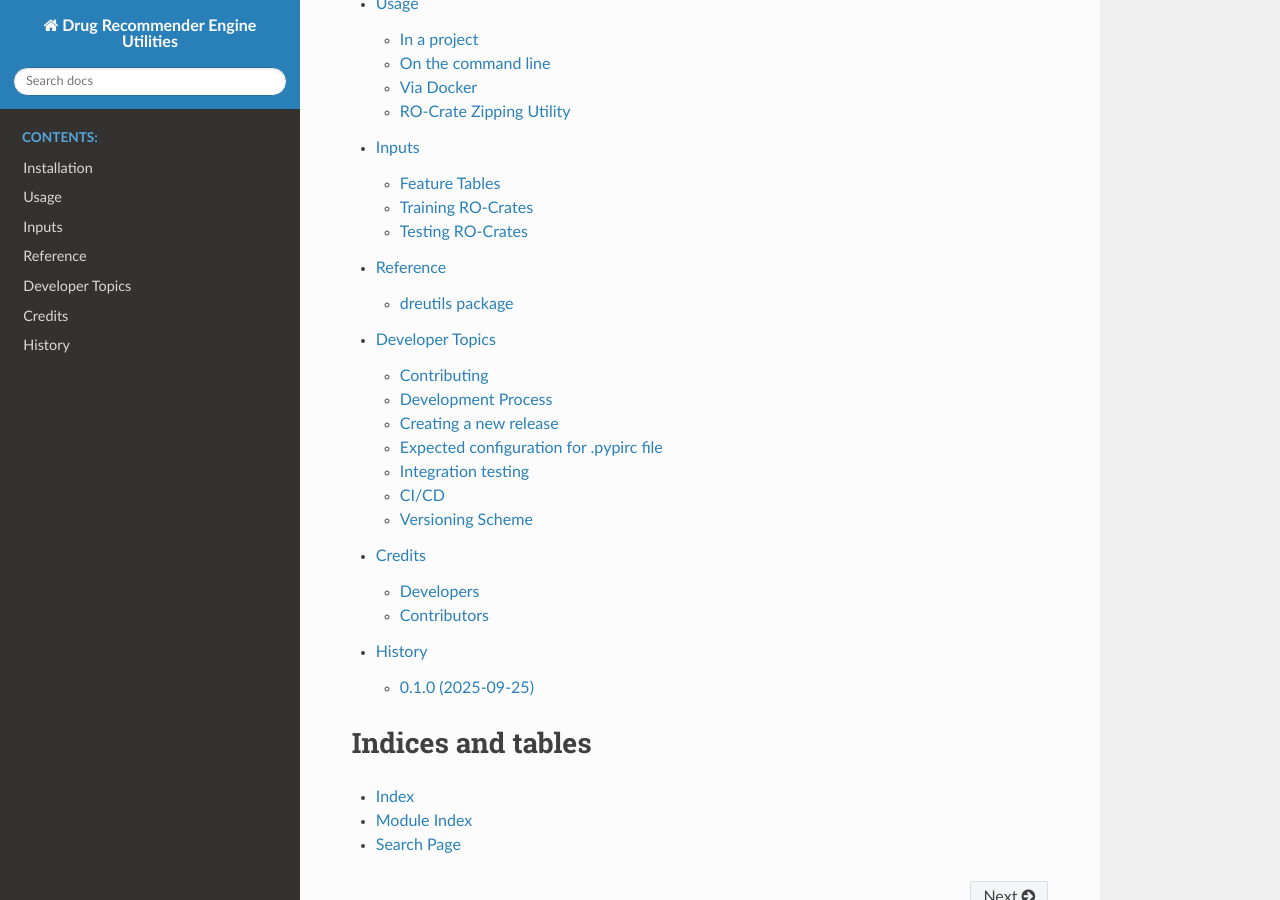
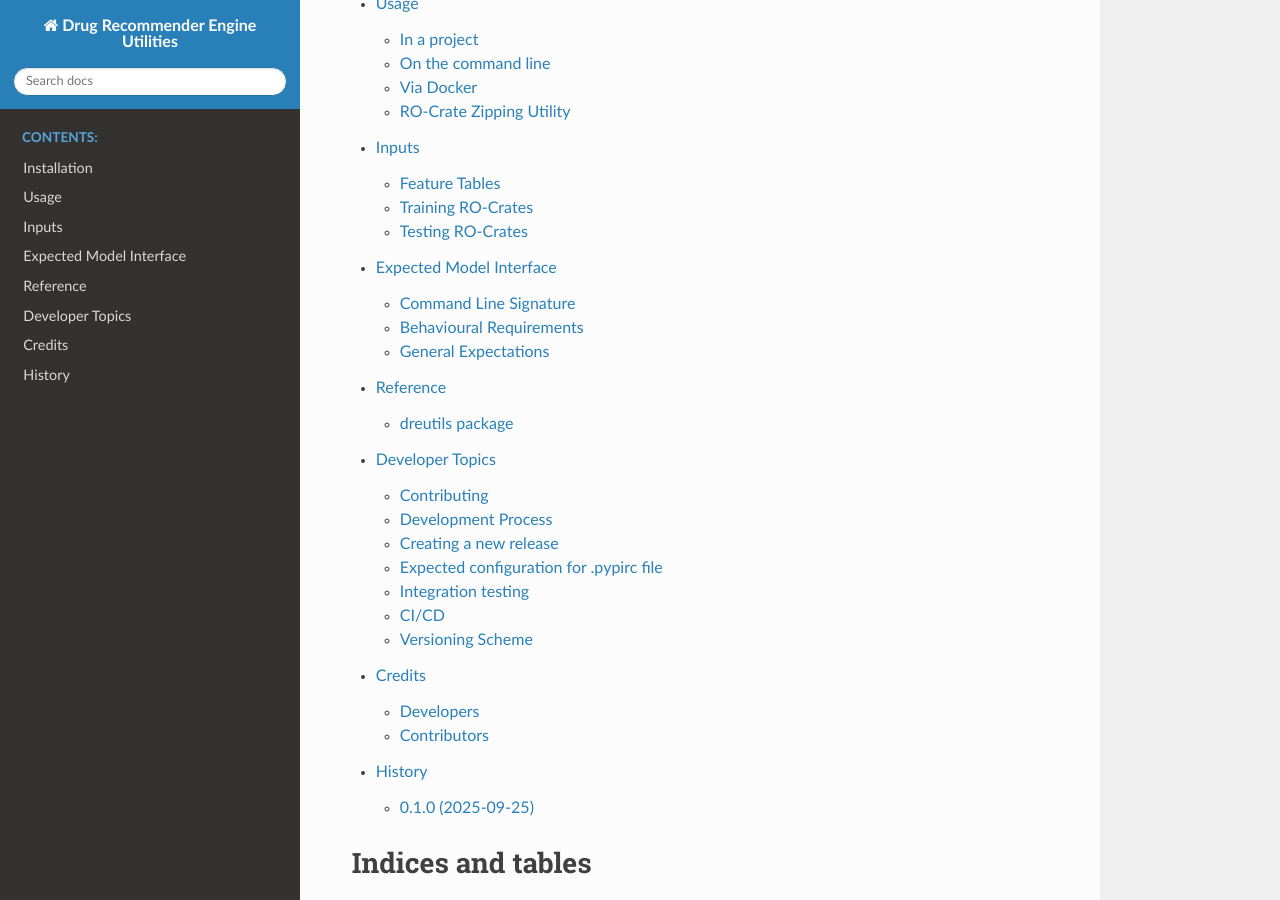
Before and after one commit to digitaltumors/aixport, a Sphinx documentation site: the page built from docs/index.rst, in a window 1280 px wide and 900 px high, scrolled down 397 px. Built offline with Sphinx 7.4.7 and the Read the Docs theme 3.1.0, drawn with Linux system fonts in a browser that asks for light colours; some of the changed lines change nothing that is shown.

Commit message:
Add expected interface documentation

```diff
--- /dev/null
+++ b/docs/expectedmodelinterface.rst
@@ -0,0 +1,86 @@
+============================
+Expected Model Interface
+============================
+
+The benchmark platform invokes algorithm wrappers through a single command line
+interface.  Any model intended for integration MUST implement the arguments and
+behaviours described in this document.
+
+Command Line Signature
+----------------------
+
+.. code-block:: console
+
+   $ ./model_wrapper.py <OUTPUT> --mode {train,test,predict,optimizetrain} \
+        --input_crate </path/to/input_rocrate> \
+        --model </path/to/trained_model_rocrate>
+
+``<OUTPUT>``
+    Destination directory where the implementation writes the output RO-Crate.
+    The folder MUST be created by the model wrapper and contain a valid
+    ``ro-crate-metadata.json`` manifest.
+
+``--mode {train,test,predict,optimizetrain}``
+    Selects the execution flow. ``train`` is resposible for training the model,
+    ``test`` and ``predict`` are synonyms and are responsible for making prediction.
+    ``optimizetrain`` triggers hyperparameter optimization prior to training.
+
+``--input_crate`` ``</path/to/input_rocrate>``
+    Absolute or relative path to the input RO-Crate.  For ``train`` and
+    ``optimizetrain`` this is a training crate; for ``test``/``predict`` it is
+    a testing crate.  The flag name is fixed to ``--input_crate`` so the
+    benchmark launcher can invoke all models uniformly.
+
+``--model`` ``</path/to/trained_model_rocrate>``
+    Path to a trained model RO-Crate.  The crate MUST contain:
+
+    - a model (``model.pkl``, ``model.pt``, or similar)
+    - a ``config.yml`` file capturing the hyperparameters used to produce the
+      model
+
+    ``--model`` is mandatory for ``test``/``predict`` and optional for
+    ``train``/``optimizetrain`` when training from scratch.
+
+Behavioural Requirements
+------------------------
+
+- ``train``:
+
+  * Consume the provided training RO-Crate and configuration (if any) and emit
+    a new trained model RO-Crate under ``<OUTPUT>``.
+  * The output crate MUST include a ``config.yml`` file describing the exact
+    settings used to produce the model.  Implementations should merge supplied
+    values with defaults to ensure the file is exhaustive.
+  * If the input ``config.yml`` specifies a range (for example,
+    ``learning_rate: [0.001, 0.005, 0.01]``), the command MUST fail with a
+    clear error message.  Range exploration is reserved for
+    ``optimizetrain`` mode.
+
+- ``test``/``predict``:
+
+  * Treat ``test`` and ``predict`` as identical aliases.
+  * Require ``--model`` pointing at a trained model RO-Crate.  The command
+    should fail if the crate lacks both ``model.*`` and ``config.yml``.
+  * Write prediction outputs into ``<OUTPUT>``, including any mode-specific
+    result files (for example, ``predictions.txt``) and the usual RO-Crate
+    metadata.
+
+- ``optimizetrain``:
+
+  * Use the provided training RO-Crate together with the ``config.yml`` ranges
+    to search the hyperparameter space.
+  * The resulting output RO-Crate MUST include the optimal hyperparameter set
+    (in ``config.yml``).
+  * If the supplied configuration lacks ranges, fall back to the single value
+    behaviour used in ``train`` mode.
+
+General Expectations
+--------------------
+
+- Implementations SHOULD exit with a non-zero code and descriptive error
+  message on any validation failure (missing files, malformed RO-Crates, or
+  illegal argument combinations).
+- All paths passed via the CLI are expected to be absolute or relative to the
+  current working directory; tools MUST NOT change directories implicitly.
+- Additional optional flags are allowed, but they must not conflict with the
+  required contract above.
--- a/docs/index.rst
+++ b/docs/index.rst
@@ -17,6 +17,7 @@ Utilities for Drug Recommender Engine Tools
    installation
    usage
    inputs
+   expectedmodelinterface
    modules
    developer
    authors
```
